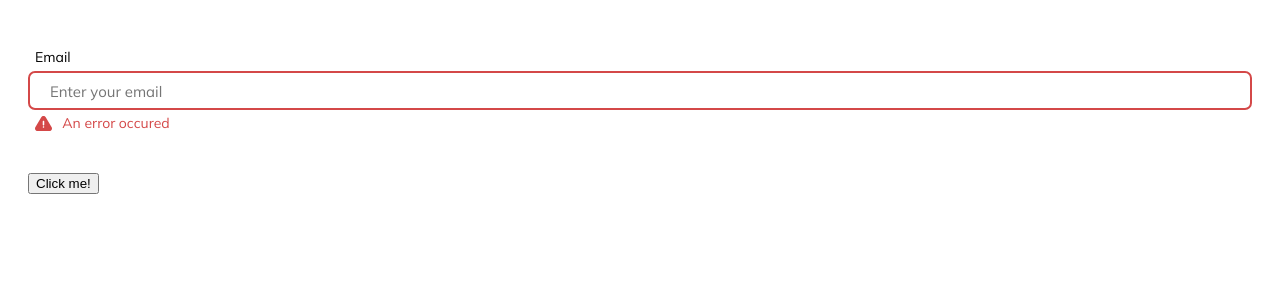
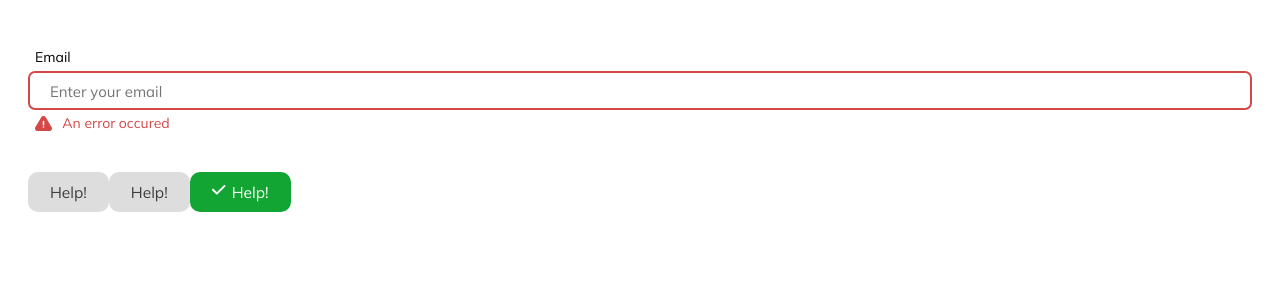
Before and after one commit to theajstars/react-forms, a React (Create React App) app: page / in a window 1280 px wide. Shown: the top 300 px of the page. Built offline with nearby package versions, Linux system fonts and the light colour scheme.

Commit message:
:heavy_plus_sign: `Added FontAwesome`

```diff
--- a/package.json
+++ b/package.json
@@ -3,6 +3,9 @@
   "version": "0.1.0",
   "private": true,
   "dependencies": {
+    "@fortawesome/fontawesome-svg-core": "^6.4.0",
+    "@fortawesome/free-solid-svg-icons": "^6.4.0",
+    "@fortawesome/react-fontawesome": "^0.2.0",
     "@testing-library/jest-dom": "^5.14.1",
     "@testing-library/react": "^13.0.0",
     "@testing-library/user-event": "^13.2.1",
--- a/src/App.tsx
+++ b/src/App.tsx
@@ -23,7 +23,11 @@ function App() {
   };
 
   const buttonProps: ButtonProps = {
-    label: "Click me!",
+    label: "Help!",
+    // status: "success",
+    showIcon: true,
+    size: "md",
+    variant: "filled",
     onClick: () => alert("Beans"),
   };
   return (
@@ -32,8 +36,17 @@ function App() {
       <div style={{ padding: "20px", width: "100%", boxSizing: "border-box" }}>
         <TextField {...textInputProps} />
       </div>
-      <div style={{ padding: "20px", width: "100%", boxSizing: "border-box" }}>
+      <div
+        style={{
+          padding: "20px",
+          width: "100%",
+          boxSizing: "border-box",
+          display: "flex",
+        }}
+      >
         <Button {...buttonProps} />
+        <Button {...buttonProps} variant="filled" />
+        <Button status="success" {...buttonProps} />
       </div>
       <br />
     </div>
--- a/src/Components/Button/index.tsx
+++ b/src/Components/Button/index.tsx
@@ -3,39 +3,90 @@ import { useRef, useState } from "react";
 import { motion } from "framer-motion";
 
 import ErrorIcon from "../../Assets/ErrorIcon.svg";
+import SuccessIcon from "../../Assets/SuccessIcon.svg";
 
 import "./style.scss";
+import { FontAwesomeIcon } from "@fortawesome/react-fontawesome";
+import { IconName } from "@fortawesome/fontawesome-svg-core";
+import { faTimes, faCheck } from "@fortawesome/free-solid-svg-icons";
 
 export interface ButtonProps extends React.ComponentPropsWithoutRef<"button"> {
-  type?: "submit" | "button";
-
   label: string;
-  icon?: "info" | "error" | "success";
+  showIcon?: boolean;
   size?: "lg" | "md" | "sm";
   variant?: "outlined" | "filled";
-  buttonStyle?: React.CSSProperties;
+  status?: "default" | "info" | "error" | "success" | "warning";
+  labelStyle?: React.CSSProperties;
+  iconStyle?: React.CSSProperties;
+  fullWidth?: boolean;
+  classNameList?: string[];
+  customIcon?: string;
 }
 
 export default function Button({
-  type = "button",
   label,
-  icon,
+  showIcon = false,
   variant = "filled",
   size = "md",
-  buttonStyle,
+  status = "default",
+  labelStyle,
+  iconStyle,
+  fullWidth = false,
+  classNameList,
+  customIcon,
   ...restOfProps
-}: ButtonProps) {
+}: Omit<ButtonProps, "className">) {
+  // const { onClick } = restOfProps
+  const classes = classNameList ? classNameList.join(" ") : "";
   const inputRef = useRef<HTMLInputElement>(null);
   const [animate, setAnimate] = useState<boolean>(false);
+  const getButtonIcon = () => {
+    switch (status) {
+      case "default":
+        return "" as IconName;
+      case "error":
+        return faTimes;
+      case "success":
+        return faCheck;
+    }
+  };
+  const getButtonIconShowing = () => {
+    if (!showIcon) {
+      return false;
+    } else {
+      if (status === "default" && !customIcon) {
+        return false;
+      } else {
+        if (status !== "default") {
+          return true;
+        }
+      }
+    }
+    return true;
+  };
   return (
-    <div className="button-container">
-      <button {...restOfProps}>{label}</button>
+    <button
+      className={`button button-${size} button-${status} button-${status}-${variant} ${
+        fullWidth ? "full-width" : ""
+      } ${classes}`}
+      {...restOfProps}
+    >
       <motion.span
         initial={false}
         animate={{
-          display: icon ? "" : "none",
+          display: getButtonIconShowing() ? "flex" : "none",
+          opacity: getButtonIconShowing() ? 1 : 0,
         }}
-      ></motion.span>
-    </div>
+        className="icon"
+        style={iconStyle}
+      >
+        <FontAwesomeIcon icon={getButtonIcon() as IconName} />
+        {/* <FontAwesomeIcon icon={["fal", getButtonIcon() as IconName]} /> */}
+      </motion.span>
+
+      <span className="label" style={labelStyle}>
+        {label}
+      </span>
+    </button>
   );
 }
--- a/src/Components/Button/style.scss
+++ b/src/Components/Button/style.scss
@@ -1,61 +1,72 @@
-.textfield-container {
-  width: 100%;
+@import "../../index.scss";
+
+.button {
   display: flex;
-  flex-direction: column;
+  justify-content: center;
+  width: fit-content;
+  padding: 5px 20px;
+  align-items: center;
+  border: 2px solid;
+  border-radius: 10px;
+  box-sizing: border-box;
+  font-size: 15.5px;
+  cursor: pointer;
+  transition-duration: 0.12s;
+
+  .icon {
+    height: 20px;
+    width: 20px;
+  }
+
   .label {
-    margin-bottom: 5px;
-    margin-left: 7px;
-    font-size: 14px;
+    font-family: "Mulish", sans-serif;
   }
-  .input {
-    font-family: "Mulish", sans-serif;
-    width: 100%;
-    outline: none;
-    border-radius: 7px;
-    box-sizing: border-box;
-    padding: 10px 20px;
-    font-size: 15px;
-    transition-duration: 0.12s;
 }
-  .input[type="password"]::placeholder {
-    letter-spacing: initial;
-    font-size: 15px;
-  }
-  .input[type="password"] {
-    letter-spacing: 2px;
-    font-size: 18px;
-  }
-  .input-lg {
+.button-lg {
   height: 50px;
 }
-  .input-md {
-    height: 39px;
+.button-md {
+  height: 40px;
 }
-  .input-sm {
-    height: 30px;
+.full-width {
+  width: 100% !important;
 }
-  .input-error {
-    border-color: #d44848 !important;
+.button-default {
+  border-color: $GreyPrimary;
+  color: $GreySecondary;
 }
-  .border-true {
-    border: 2px solid #dddddd;
+.button-default-outlined {
+  background: transparent;
 }
-  .border-false {
-    border: none;
+.button-default-filled {
+  background: $GreyPrimary;
 }
-  .error-message {
-    color: #d44848;
-    margin-top: 4px;
-    margin-left: 7px;
-    font-size: 14px;
+.button-default-outlined:hover {
+  border-color: #d1d1d1;
+  background: rgb(239, 239, 239);
 }
-  .error-container {
-    display: flex;
-    flex-direction: row;
-    align-items: center;
+.button-default-filled:hover {
+  background-color: #d0d0d0;
+  border-color: #d0d0d0;
 }
-  .error-icon {
-    margin-right: 10px;
-    height: 15px;
+
+.button-success {
+  border-color: $GreenPrimary;
 }
+
+.button-success-outlined {
+  background: transparent;
+  color: $GreenSecondary;
 }
+.button-success-filled {
+  background: $GreenPrimary;
+  color: #fff;
+}
+.button-success-outlined:hover {
+  border-color: #20af3f36;
+  background-color: #20af3f36;
+}
+.button-success-filled:hover {
+  background-color: #d0d0d0;
+  border-color: #d0d0d0;
+}
--- a/src/Components/TextField/style.scss
+++ b/src/Components/TextField/style.scss
@@ -1,3 +1,4 @@
+@import "../../index.scss";
 .textfield-container {
   width: 100%;
   display: flex;
@@ -35,7 +36,7 @@
     height: 30px;
   }
   .input-error {
-    border-color: #d44848 !important;
+    border-color: $RedPrimary !important;
   }
   .border-true {
     border: 2px solid #dddddd;
@@ -44,7 +45,7 @@
     border: none;
   }
   .error-message {
-    color: #d44848;
+    color: $RedPrimary;
     margin-top: 4px;
     margin-left: 7px;
     font-size: 14px;
--- a/src/index.scss
+++ b/src/index.scss
@@ -1,5 +1,14 @@
 @import url("https://fonts.googleapis.com/css2?family=Mulish:wght@200;300;400;500;600;700;800;900;1000&display=swap");
 
+$BluePrimary: rgba(0, 77, 153, 0.7);
+
+$GreyPrimary: #dddddd;
+$GreySecondary: #3f3f3f;
+
+$GreenPrimary: #13a533;
+$GreenSecondary: #0e8628;
+
+$RedPrimary: #d44848;
 body {
   font-family: "Mulish", sans-serif;
 }
```
Also changed, not shown: src/Assets/SuccessIcon.svg (added), 1 other file (tests, documents, lock files or other folders). Lines whose indentation alone changed are shown as unchanged.
